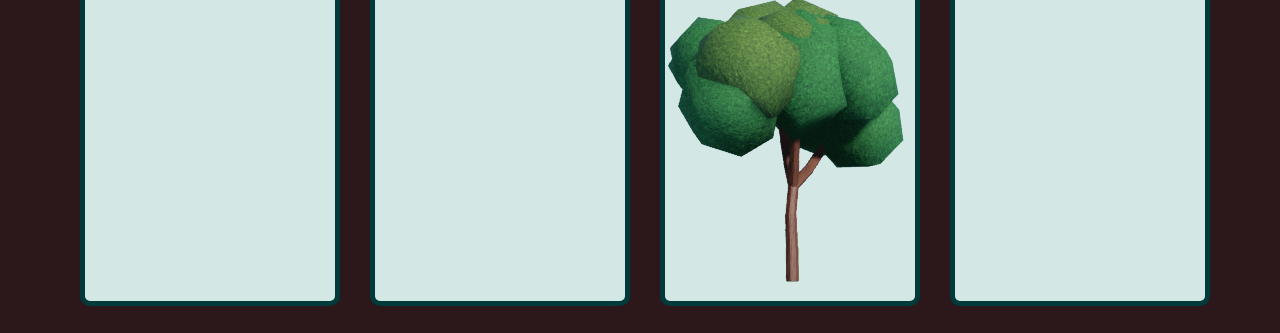
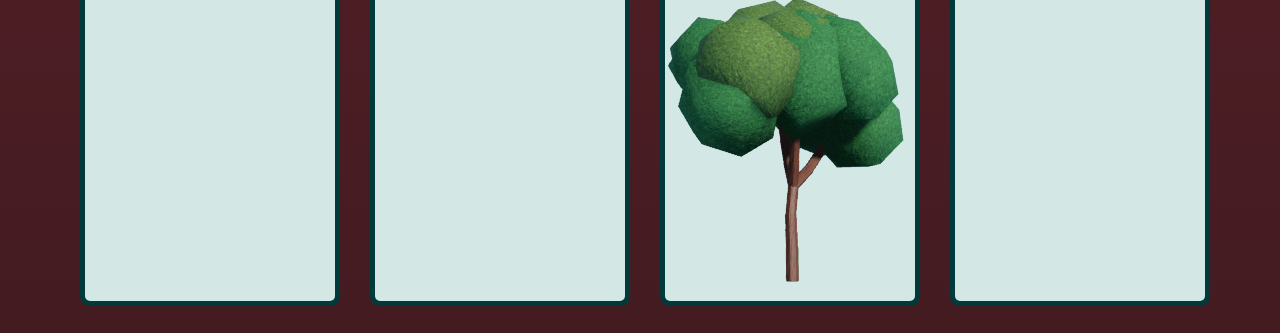
Before and after one commit to madrod228/oaklands-wiki, a plain HTML site: page index.html in a window 1280 px wide. Shown: the part 165-498 px from the top of the page. Drawn offline with Linux system fonts and the light colour scheme.

Commit message:
solid backround -> gradient backround

```diff
--- a/index.css
+++ b/index.css
@@ -5,7 +5,7 @@ font-family: 'Cabin', sans-serif;
 }
 
 body {
-    background-color: rgb(44, 24, 27);
+background: linear-gradient(0deg, hsla(351, 29%, 13%, 1) 0%, hsla(351, 47%, 22%, 1) 100%);
 }
 .oaklands-logo {
     display: flex;
```
